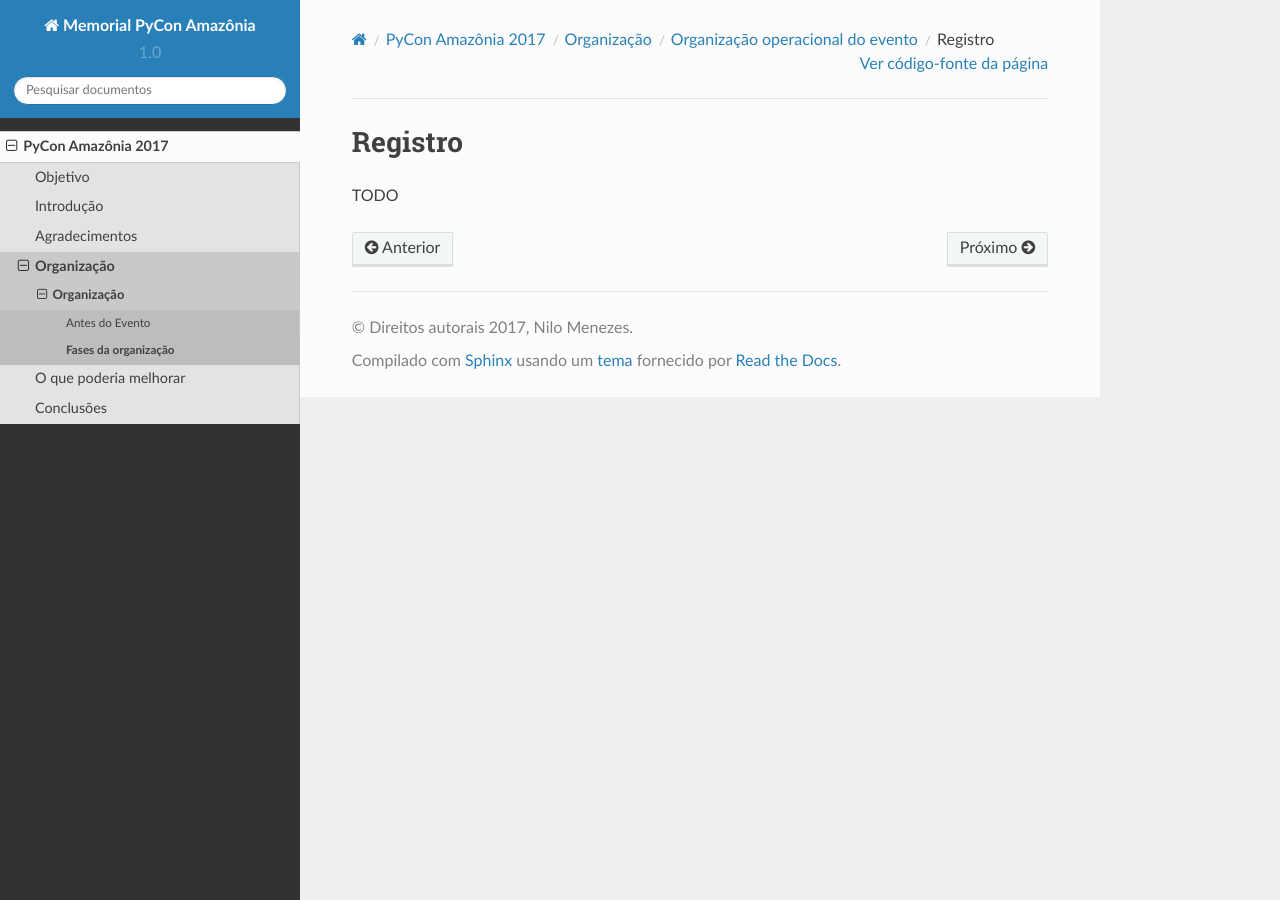
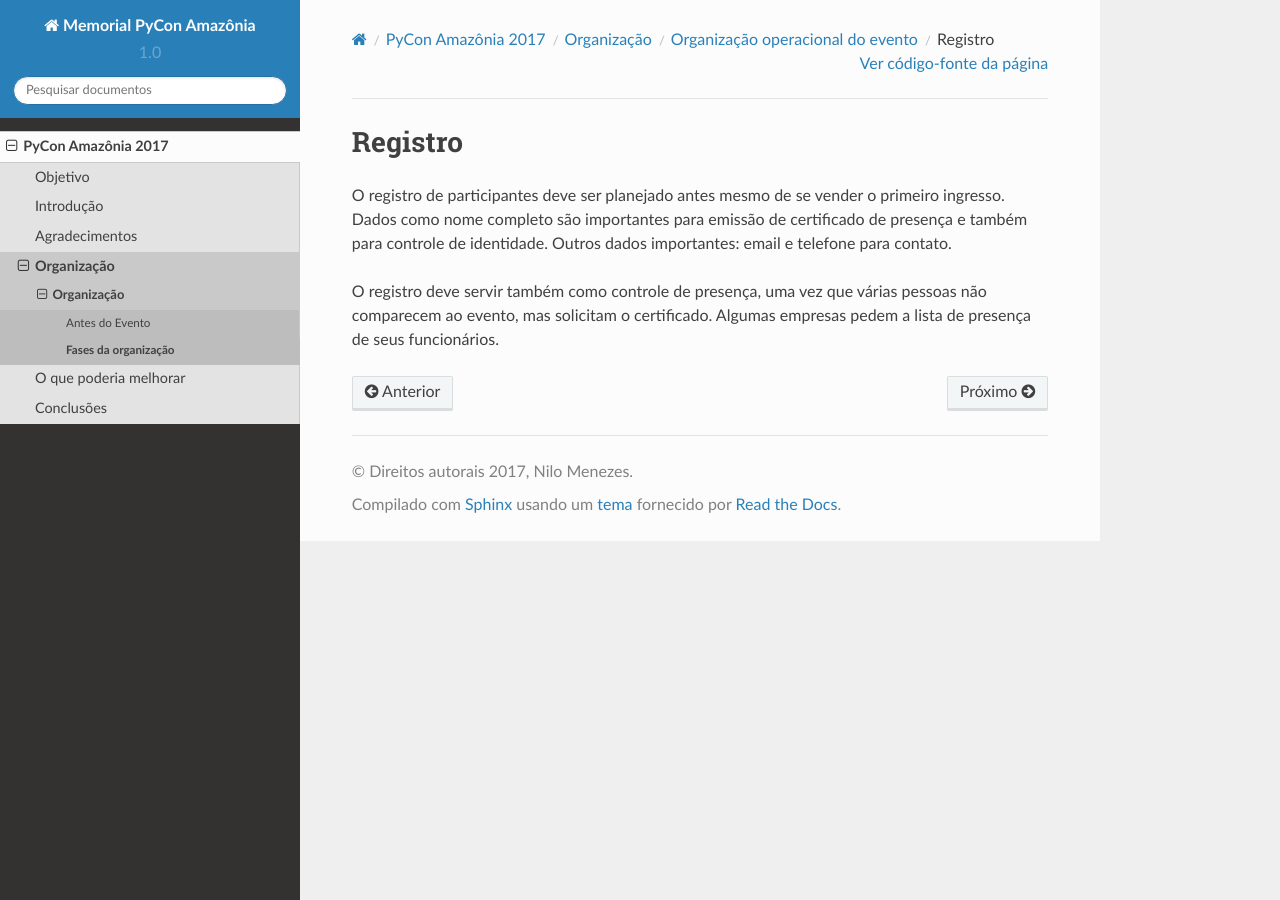
Before and after one commit to pythonbrasil/pycon-amazonia-memorial, a Sphinx documentation site: the page built from source/2017/registro.rst, in a window 1280 px wide. Built offline with Sphinx 7.4.7 and the Read the Docs theme 2.0.0, drawn with Linux system fonts in a browser that asks for light colours.

Commit message:
Inserção do conteúdo de registro.

```diff
--- a/source/2017/registro.rst
+++ b/source/2017/registro.rst
@@ -1,4 +1,6 @@
 Registro
 ========================
 
-TODO
+O registro de participantes deve ser planejado antes mesmo de se vender o primeiro ingresso. Dados como nome completo são importantes para emissão de certificado de presença e também para controle de identidade. Outros dados importantes:  email e telefone para contato.
+
+O registro deve servir também como controle de presença, uma vez que várias pessoas não comparecem ao evento, mas solicitam o certificado. Algumas empresas pedem a lista de presença de seus funcionários.
```
